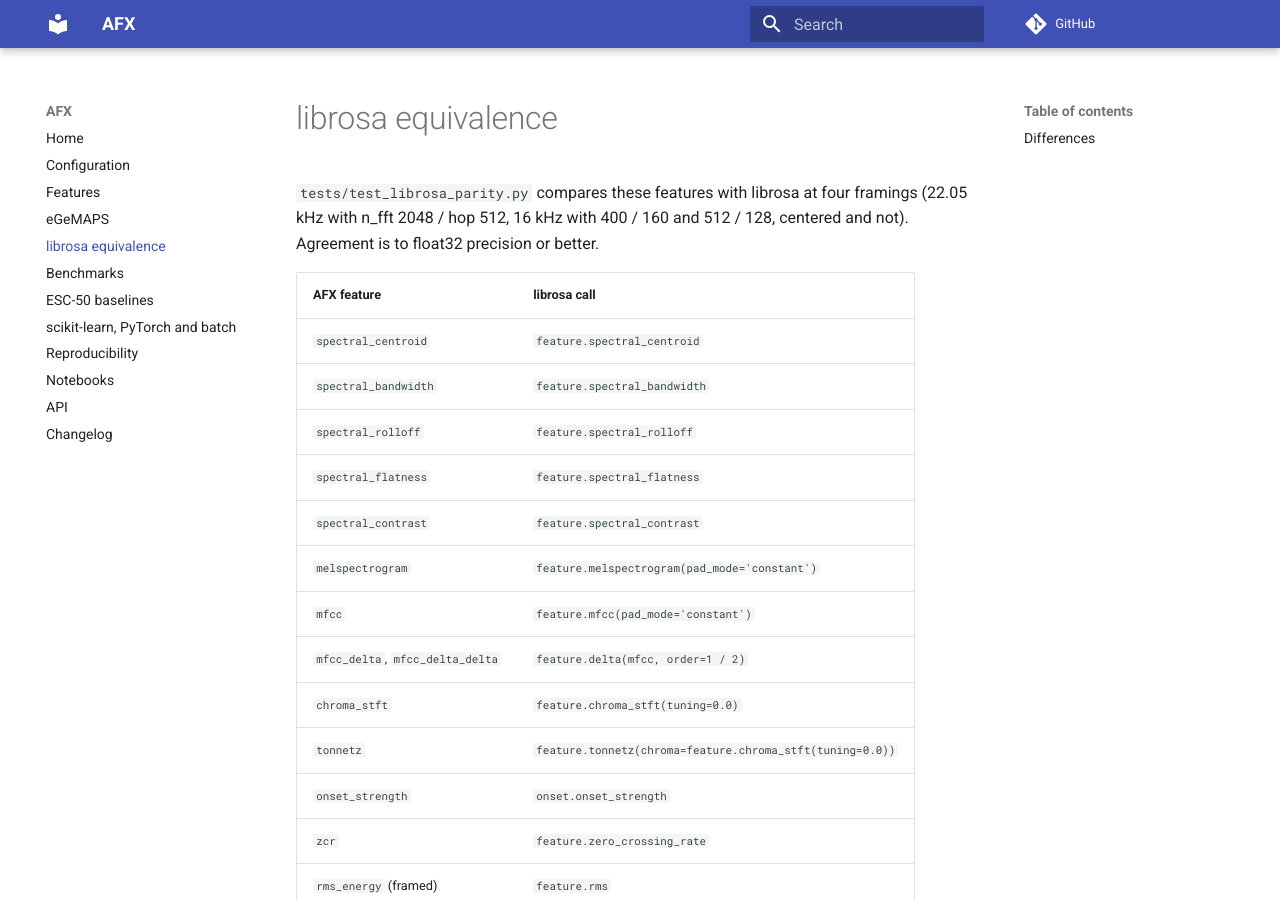
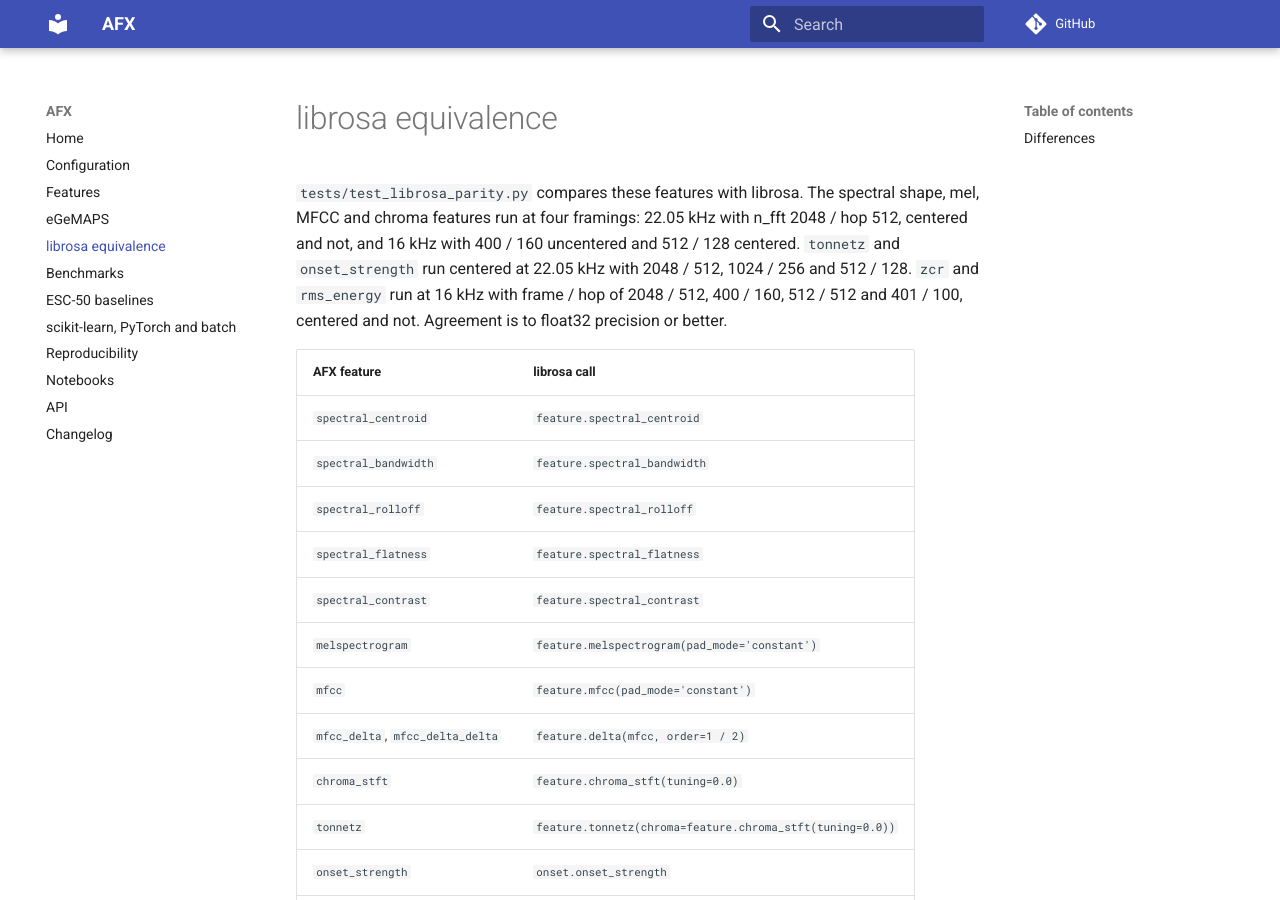
Before and after one commit to danilodsp/AFX, an MkDocs documentation site: the page built from docs/librosa.md, in a window 1280 px wide and 900 px high. Built offline with MkDocs 1.6.1 and Material for MkDocs 9.7.7, drawn with Linux system fonts in a browser that asks for light colours; comment, search, counter and statistics services are not loaded.

Commit message:
State the framings each librosa parity test uses
Only the spectral, mel, MFCC and chroma tests share the four framings;
tonnetz and onset_strength run at three centered 22.05 kHz framings and
zcr and rms_energy at four frame/hop pairs in both center modes.

```diff
--- a/docs/librosa.md
+++ b/docs/librosa.md
@@ -1,9 +1,13 @@
 # librosa equivalence
 
-`tests/test_librosa_parity.py` compares these features with librosa at
-four framings (22.05 kHz with n_fft 2048 / hop 512, 16 kHz with 400 / 160
-and 512 / 128, centered and not). Agreement is to float32 precision or
-better.
+`tests/test_librosa_parity.py` compares these features with librosa.
+The spectral shape, mel, MFCC and chroma features run at four framings:
+22.05 kHz with n_fft 2048 / hop 512, centered and not, and 16 kHz with
+400 / 160 uncentered and 512 / 128 centered. `tonnetz` and
+`onset_strength` run centered at 22.05 kHz with 2048 / 512, 1024 / 256 and
+512 / 128. `zcr` and `rms_energy` run at 16 kHz with frame / hop of
+2048 / 512, 400 / 160, 512 / 512 and 401 / 100, centered and not.
+Agreement is to float32 precision or better.
 
 | AFX feature | librosa call |
 |---|---|
```
Also changed, not shown: paper/paper.md (+2 -2 lines), 1 other file.
